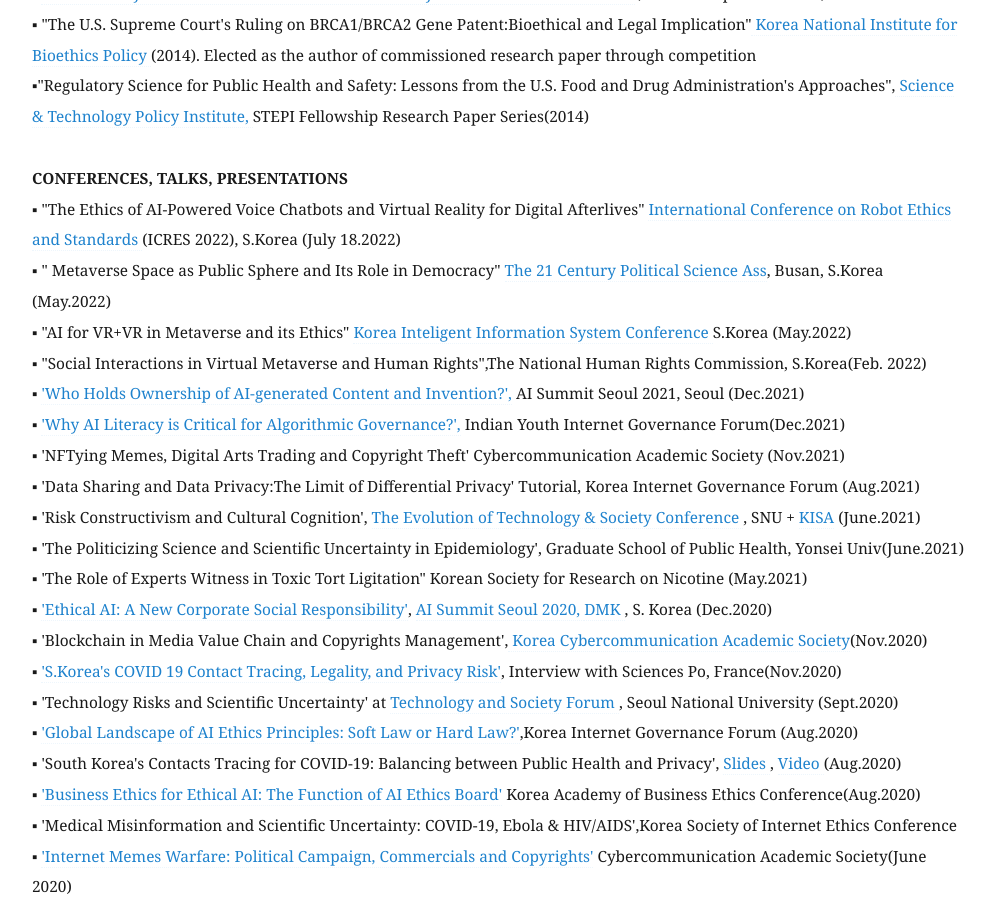
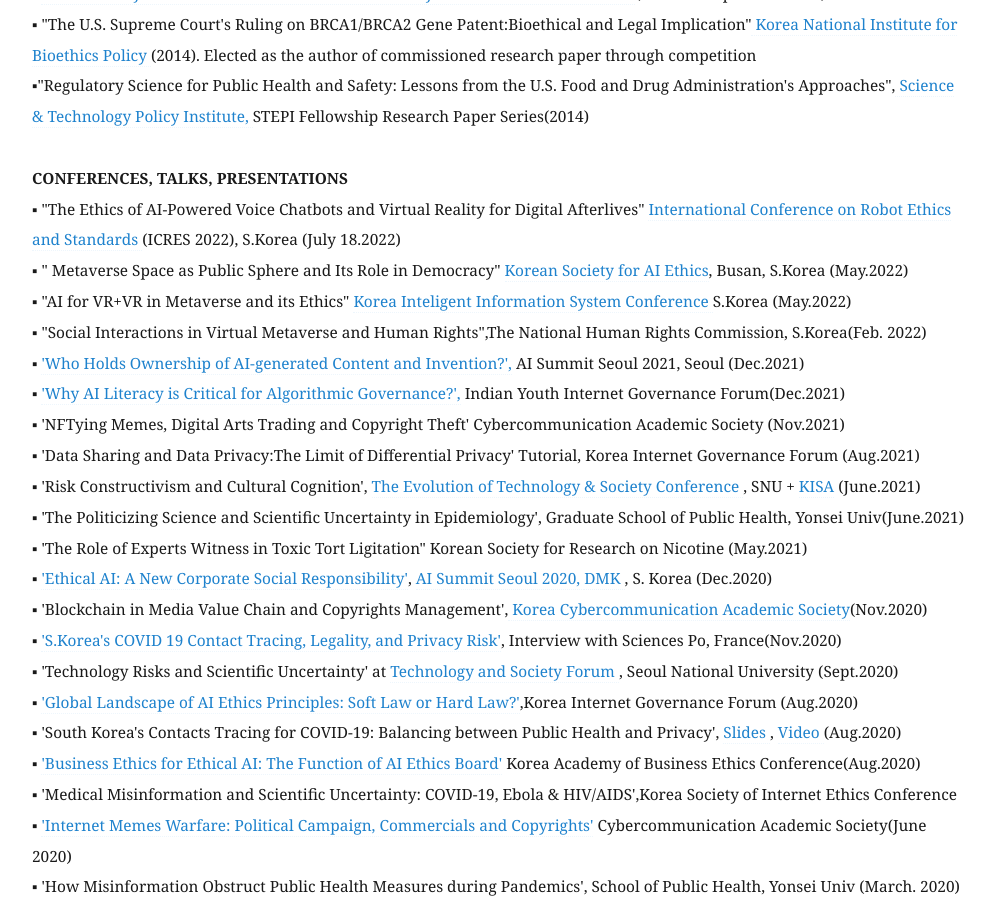
Before and after one commit to eunchangchoi/eunchangchoi.github.io, a Jekyll site: the page built from index.md, in a window 1280 px wide and 900 px high, scrolled down 3314 px. Shown: the whole window, without its empty margins (68-1063 px from the left). Built offline with Jekyll 4.4.1, drawn with Linux system fonts in a browser that asks for light colours.

Commit message:
Update index.md

```diff
--- a/index.md
+++ b/index.md
@@ -72,7 +72,7 @@
      <br>
  <strong> CONFERENCES, TALKS, PRESENTATIONS </strong> <br>
 ▪ "The Ethics of AI-Powered Voice Chatbots and Virtual Reality for Digital Afterlives" <a href="https://www.clawar.org/icres2022/?fbclid=IwAR2g5W3CtTNLC9MOT9du0qogMQyR0FimGJciXYzIZqo4KXNuQ2RaXZNJEsg/"> International Conference on Robot Ethics and Standards </a>(ICRES 2022), S.Korea (July 18.2022)<br>
-▪ " Metaverse Space as Public Sphere and Its Role in Democracy" <a href="https://ksaie.or.kr/"> <a href="http://www.politics21.or.kr/"> The 21 Century Political Science Ass</a>, Busan, S.Korea (May.2022)<br>
+▪ " Metaverse Space as Public Sphere and Its Role in Democracy" <a href="https://ksaie.or.kr"> Korean Society for AI Ethics</a>, Busan, S.Korea (May.2022)<br>
 ▪ "AI for VR+VR in Metaverse and its Ethics" <a href="http://www.kiiss.or.kr/journal/sub02.html/"> Korea Inteligent Information System Conference </a> S.Korea (May.2022)<br>
 ▪ "Social Interactions in Virtual Metaverse and Human Rights",The National Human Rights Commission, S.Korea(Feb. 2022)<br>
 ▪ <a href="https://aisummit.co.kr/agenda_2021-2/">'Who Holds Ownership of AI-generated Content and Invention?',</a> AI Summit Seoul 2021, Seoul (Dec.2021)<br>
```
